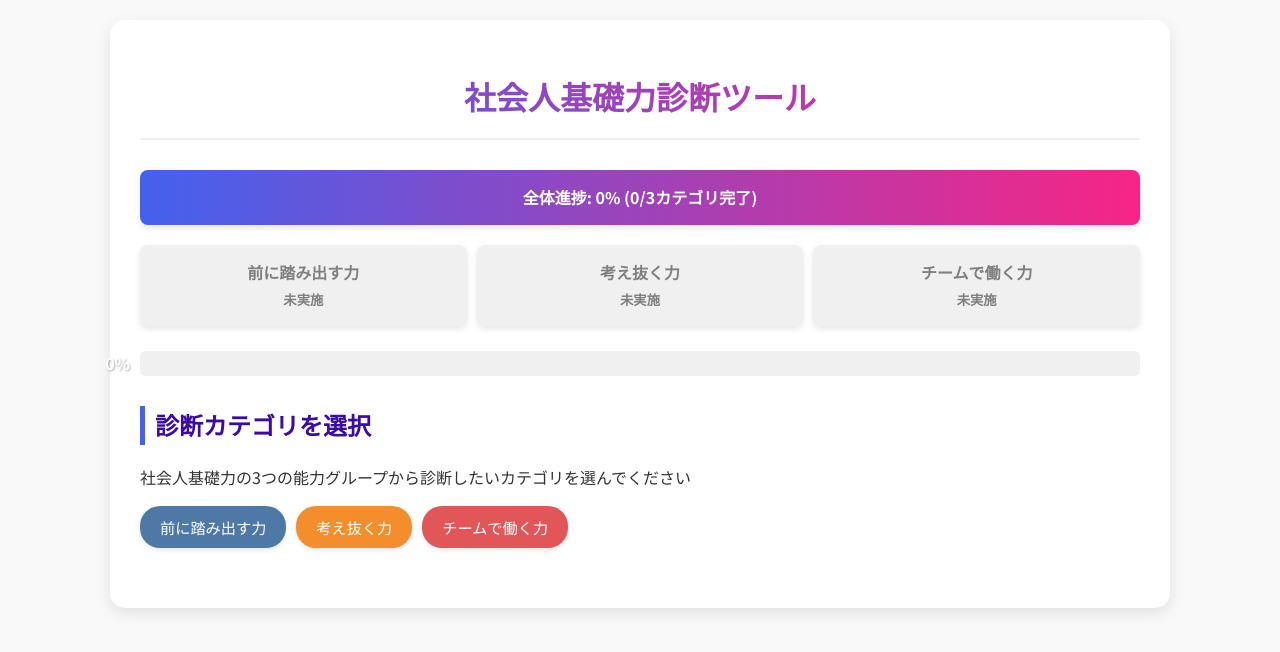
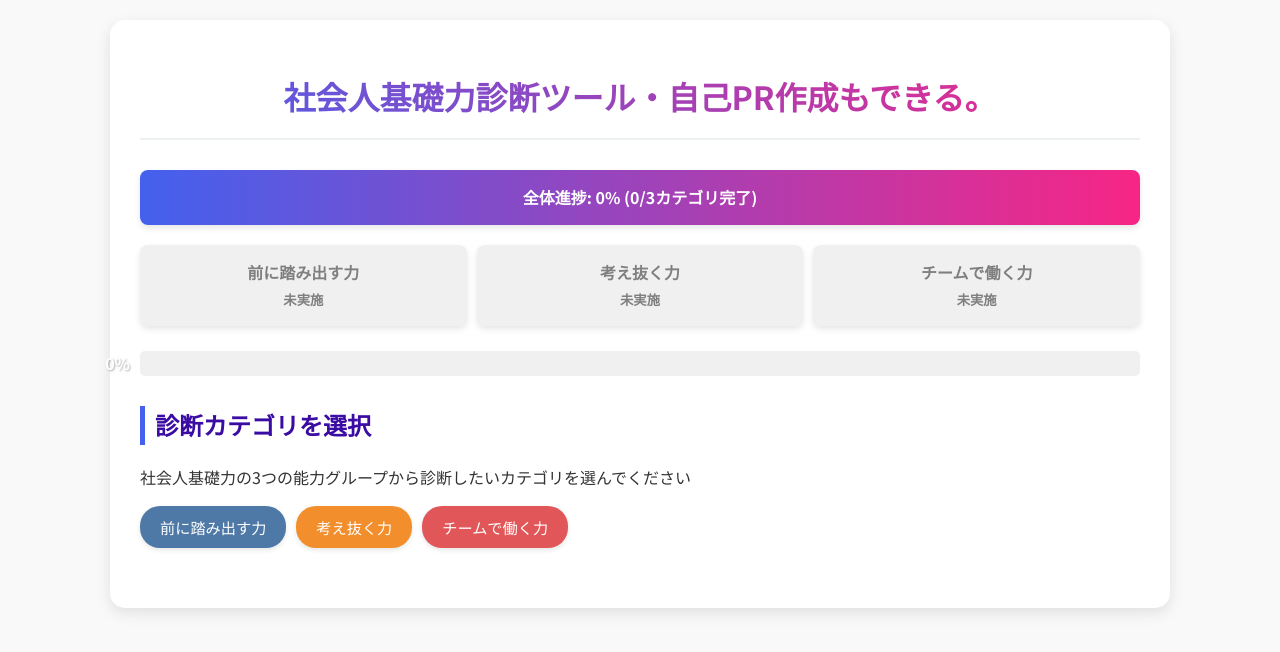
Before and after one commit to kitayama-tama/kisoryoku, a plain HTML site: page index.html in a window 1280 px wide. Drawn offline with nearby package versions, Linux system fonts and the light colour scheme.

Commit message:
Add index.html

```diff
--- a/index.html
+++ b/index.html
@@ -3,7 +3,7 @@
 <head>
     <meta charset="UTF-8">
     <meta name="viewport" content="width=device-width, initial-scale=1.0">
-    <title>社会人基礎力診断ツール・強みの発見から自己PR文が作成できる</title>
+    <title>社会人基礎力診断ツール・自己PR作成もできる。</title>
     <style>
         :root {
             --action-color: #4e79a7;
@@ -576,7 +576,7 @@
 </head>
 <body>
     <div class="container">
-        <h1>社会人基礎力診断ツール</h1>
+        <h1>社会人基礎力診断ツール・自己PR作成もできる。</h1>
 
         <div class="overall-progress" id="overallProgress">
             全体進捗: 0% (0/3カテゴリ完了)
@@ -1656,8 +1656,7 @@
             elements.promptContainer.scrollIntoView({ behavior: 'smooth' });
         }
 
-
-       // プロンプトをクリップボードにコピー
+        // プロンプトをクリップボードにコピー
 function copyPromptToClipboard() {
     if (!state.promptData) {
         alert("プロンプトが生成されていません");
```
